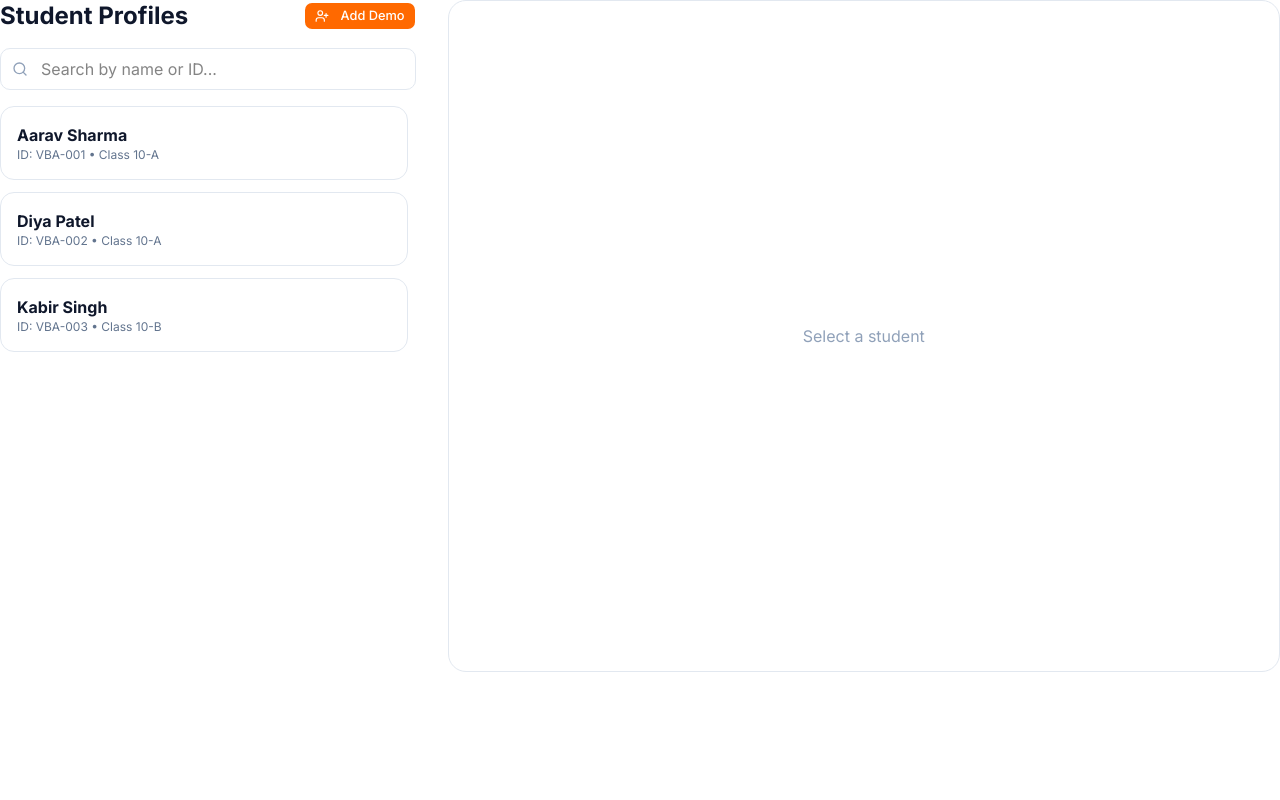
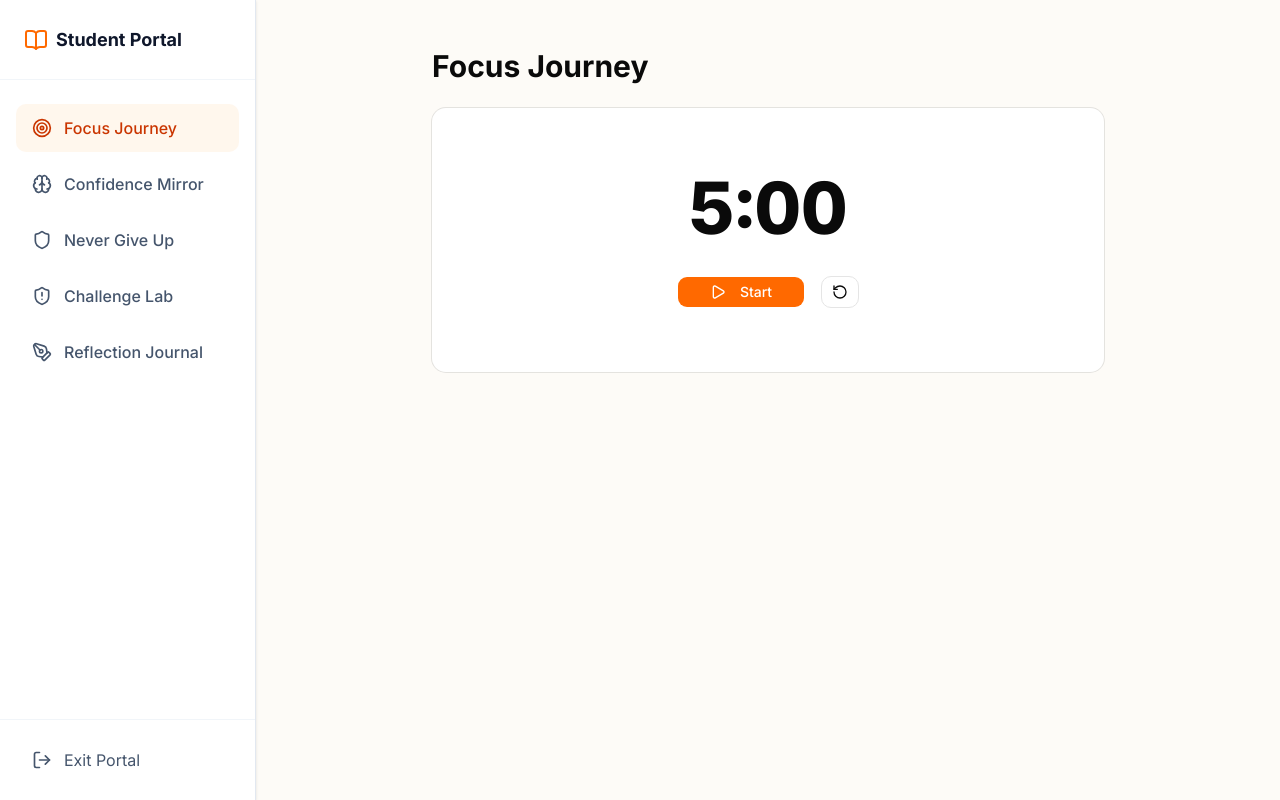
Before and after one commit to kanikashakya13/vivek-beyond-academics, a Next.js app: page /student in a window 1280 px wide. Built offline with nearby package versions, Linux system fonts and the light colour scheme.

Commit message:
Hackathon Prototype: VIVEK Beyond Academics Fully Functional

```diff
--- a/app/dashboard/students/page.tsx
+++ b/app/dashboard/students/page.tsx
@@ -3,19 +3,40 @@ import { useState } from "react";
 import { useApp } from "@/context/AppContext";
 import { Card, CardContent, CardHeader, CardTitle } from "@/components/ui/card";
 import { Button } from "@/components/ui/button";
-import { Search, UserPlus, Target, Brain, Shield, Users } from "lucide-react";
+import { Search, UserPlus } from "lucide-react";
 import { Radar, RadarChart, PolarGrid, PolarAngleAxis, PolarRadiusAxis, ResponsiveContainer } from "recharts";
 
 export default function StudentManagement() {
-  const { students } = useApp();
+  const { students: initialStudents } = useApp();
+  const [students, setStudents] = useState(initialStudents);
   const [searchTerm, setSearchTerm] = useState("");
   const [selectedStudent, setSelectedStudent] = useState<any | null>(null);
 
   const filteredStudents = students.filter(s => s.name.toLowerCase().includes(searchTerm.toLowerCase()) || s.id.toLowerCase().includes(searchTerm.toLowerCase()));
 
+  // FIX: Authentic name generator for the Add Demo button
+  const indianNames = ["Rohan Gupta", "Priya Sharma", "Amit Patel", "Sneha Desai", "Karan Singh", "Anjali Verma", "Vikram Malhotra", "Neha Reddy"];
+
+  const handleAddDemo = () => {
+    const randomName = indianNames[Math.floor(Math.random() * indianNames.length)];
+    const newStudent = {
+      id: `VBA-00${students.length + 1}`,
+      name: randomName,
+      class: "10-Demo",
+      focusScore: Math.floor(Math.random() * 30) + 65,
+      confidence: Math.floor(Math.random() * 30) + 65,
+      resilience: Math.floor(Math.random() * 30) + 65,
+    };
+    setStudents([newStudent, ...students]);
+    setSelectedStudent(newStudent);
+  };
+
   const getDNAData = (student: any) => [
-    { category: 'Focus', score: student.focusScore }, { category: 'Confidence', score: student.confidence },
-    { category: 'Resilience', score: student.resilience }, { category: 'Initiative', score: 85 }, { category: 'Collaboration', score: 78 },
+    { category: 'Focus', score: student.focusScore },
+    { category: 'Confidence', score: student.confidence },
+    { category: 'Resilience', score: student.resilience },
+    { category: 'Initiative', score: 85 },
+    { category: 'Collaboration', score: 78 },
   ];
 
   return (
@@ -23,7 +44,9 @@ export default function StudentManagement() {
       <div className="w-full lg:w-1/3 flex flex-col gap-4">
         <div className="flex justify-between items-center">
           <h2 className="text-2xl font-bold text-slate-900">Student Profiles</h2>
-          <Button size="sm" className="bg-orange-500 hover:bg-orange-600 text-white"><UserPlus className="w-4 h-4 mr-2" /> Add Demo</Button>
+          <Button onClick={handleAddDemo} size="sm" className="bg-orange-500 hover:bg-orange-600 text-white">
+            <UserPlus className="w-4 h-4 mr-2" /> Add Demo
+          </Button>
         </div>
         <div className="relative">
           <Search className="absolute left-3 top-1/2 -translate-y-1/2 w-4 h-4 text-slate-400" />
--- a/app/student/page.tsx
+++ b/app/student/page.tsx
@@ -1,61 +1,132 @@
 "use client";
-import { useState } from "react";
-import { useApp } from "@/context/AppContext";
-import { Card, CardContent, CardHeader, CardTitle } from "@/components/ui/card";
+import { useState, useEffect } from "react";
+import { useRouter } from "next/navigation";
+import { Card, CardHeader, CardTitle, CardContent } from "@/components/ui/card";
 import { Button } from "@/components/ui/button";
-import { Search, UserPlus, Target, Brain, Shield, Users } from "lucide-react";
-import { Radar, RadarChart, PolarGrid, PolarAngleAxis, PolarRadiusAxis, ResponsiveContainer } from "recharts";
+import { BookOpen, Target, Brain, Shield, LogOut, Mic, Play, Pause, RotateCcw, CheckCircle2, ShieldAlert, PenTool } from "lucide-react";
 
-export default function StudentManagement() {
-  const { students } = useApp();
-  const [searchTerm, setSearchTerm] = useState("");
-  const [selectedStudent, setSelectedStudent] = useState<any | null>(null);
+export default function StudentPortal() {
+  const router = useRouter();
+  const [activeTab, setActiveTab] = useState("focus");
 
-  const filteredStudents = students.filter(s => s.name.toLowerCase().includes(searchTerm.toLowerCase()) || s.id.toLowerCase().includes(searchTerm.toLowerCase()));
+  // Timer State
+  const [timeLeft, setTimeLeft] = useState(300);
+  const [timerActive, setTimerActive] = useState(false);
+  useEffect(() => {
+    let interval: NodeJS.Timeout;
+    if (timerActive && timeLeft > 0) interval = setInterval(() => setTimeLeft((p) => p - 1), 1000);
+    else if (timeLeft === 0) setTimerActive(false);
+    return () => clearInterval(interval);
+  }, [timerActive, timeLeft]);
 
-  const getDNAData = (student: any) => [
-    { category: 'Focus', score: student.focusScore }, { category: 'Confidence', score: student.confidence },
-    { category: 'Resilience', score: student.resilience }, { category: 'Initiative', score: 85 }, { category: 'Collaboration', score: 78 },
-  ];
+  // UI States
+  const [isRecording, setIsRecording] = useState(false);
+  const [recordSaved, setRecordSaved] = useState(false);
+  const [puzzleAnswer, setPuzzleAnswer] = useState("");
+  const [puzzleFeedback, setPuzzleFeedback] = useState("");
+  const [reflection, setReflection] = useState("");
+  const [scenarioDone, setScenarioDone] = useState(false);
+
+  const handlePuzzleSubmit = () => {
+    setPuzzleFeedback(puzzleAnswer.toLowerCase().trim() === "echo" ? "Correct! Great job persevering." : "Not quite. Try again!");
+  };
 
   return (
-    <div className="flex flex-col lg:flex-row gap-8 h-[calc(100vh-8rem)]">
-      <div className="w-full lg:w-1/3 flex flex-col gap-4">
-        <div className="flex justify-between items-center">
-          <h2 className="text-2xl font-bold text-slate-900">Student Profiles</h2>
-          <Button size="sm" className="bg-orange-500 hover:bg-orange-600 text-white"><UserPlus className="w-4 h-4 mr-2" /> Add Demo</Button>
+    <div className="flex h-screen bg-[#FDFBF7] overflow-hidden">
+      {/* Sidebar */}
+      <aside className="w-64 bg-white border-r border-slate-200 flex flex-col z-10 shadow-sm">
+        <div className="h-20 flex items-center px-6 border-b border-slate-100">
+          <BookOpen className="text-orange-500 w-6 h-6 mr-2" />
+          <span className="font-bold text-lg text-slate-900">Student Portal</span>
         </div>
-        <div className="relative">
-          <Search className="absolute left-3 top-1/2 -translate-y-1/2 w-4 h-4 text-slate-400" />
-          <input type="text" placeholder="Search by name or ID..." className="w-full pl-10 pr-4 py-2 border border-slate-200 rounded-lg outline-none" value={searchTerm} onChange={(e) => setSearchTerm(e.target.value)} />
+        <nav className="flex-1 px-4 py-6 space-y-2 overflow-y-auto">
+          <button onClick={() => setActiveTab("focus")} className={`w-full flex items-center gap-3 px-4 py-3 rounded-lg font-medium transition-colors ${activeTab === 'focus' ? 'bg-orange-50 text-orange-700' : 'text-slate-600 hover:bg-slate-50'}`}><Target className="w-5 h-5" /> Focus Journey</button>
+          <button onClick={() => setActiveTab("confidence")} className={`w-full flex items-center gap-3 px-4 py-3 rounded-lg font-medium transition-colors ${activeTab === 'confidence' ? 'bg-blue-50 text-blue-700' : 'text-slate-600 hover:bg-slate-50'}`}><Brain className="w-5 h-5" /> Confidence Mirror</button>
+          <button onClick={() => setActiveTab("resilience")} className={`w-full flex items-center gap-3 px-4 py-3 rounded-lg font-medium transition-colors ${activeTab === 'resilience' ? 'bg-emerald-50 text-emerald-700' : 'text-slate-600 hover:bg-slate-50'}`}><Shield className="w-5 h-5" /> Never Give Up</button>
+          <button onClick={() => setActiveTab("challenge")} className={`w-full flex items-center gap-3 px-4 py-3 rounded-lg font-medium transition-colors ${activeTab === 'challenge' ? 'bg-purple-50 text-purple-700' : 'text-slate-600 hover:bg-slate-50'}`}><ShieldAlert className="w-5 h-5" /> Challenge Lab</button>
+          <button onClick={() => setActiveTab("journal")} className={`w-full flex items-center gap-3 px-4 py-3 rounded-lg font-medium transition-colors ${activeTab === 'journal' ? 'bg-pink-50 text-pink-700' : 'text-slate-600 hover:bg-slate-50'}`}><PenTool className="w-5 h-5" /> Reflection Journal</button>
+        </nav>
+        <div className="p-4 border-t border-slate-100">
+          <button onClick={() => router.push("/")} className="flex items-center gap-3 px-4 py-3 w-full text-left rounded-lg text-slate-600 hover:bg-red-50 hover:text-red-600"><LogOut className="w-5 h-5" /> Exit Portal</button>
         </div>
-        <div className="flex-1 overflow-y-auto space-y-3 pr-2">
-          {filteredStudents.map(student => (
-            <div key={student.id} onClick={() => setSelectedStudent(student)} className={`p-4 rounded-xl border cursor-pointer ${selectedStudent?.id === student.id ? 'border-orange-500 bg-orange-50' : 'border-slate-200 bg-white'}`}>
-              <h3 className="font-bold text-slate-900">{student.name}</h3>
-              <p className="text-xs text-slate-500">ID: {student.id} • Class {student.class}</p>
-            </div>
-          ))}
-        </div>
-      </div>
-      <div className="w-full lg:w-2/3 bg-white border border-slate-200 rounded-2xl p-6 overflow-y-auto">
-        {selectedStudent ? (
-          <div className="space-y-8">
-            <h2 className="text-3xl font-bold text-slate-900">{selectedStudent.name}</h2>
-            <Card className="bg-slate-50 shadow-none border-none">
-              <CardHeader><CardTitle>Growth DNA</CardTitle></CardHeader>
-              <CardContent className="h-[300px]">
-                <ResponsiveContainer width="100%" height="100%">
-                  <RadarChart cx="50%" cy="50%" outerRadius="80%" data={getDNAData(selectedStudent)}>
-                    <PolarGrid stroke="#cbd5e1" /><PolarAngleAxis dataKey="category" tick={{ fill: '#475569', fontSize: 12 }} /><PolarRadiusAxis angle={30} domain={[0, 100]} tick={false} />
-                    <Radar name="Student" dataKey="score" stroke="#f97316" fill="#f97316" fillOpacity={0.4} />
-                  </RadarChart>
-                </ResponsiveContainer>
-              </CardContent>
-            </Card>
+      </aside>
+
+      {/* Main Content */}
+      <main className="flex-1 overflow-y-auto p-12 relative">
+        {/* FOCUS */}
+        {activeTab === "focus" && (
+          <div className="max-w-2xl mx-auto space-y-6">
+            <h1 className="text-3xl font-bold">Focus Journey</h1>
+            <Card className="bg-white"><CardContent className="p-12 flex flex-col items-center justify-center space-y-8">
+              <div className="text-7xl font-extrabold tabular-nums">{Math.floor(timeLeft / 60)}:{(timeLeft % 60).toString().padStart(2, '0')}</div>
+              <div className="flex gap-4">
+                <Button onClick={() => setTimerActive(!timerActive)} className="bg-orange-500 hover:bg-orange-600 w-32 text-white">{timerActive ? <Pause className="w-4 h-4 mr-2"/> : <Play className="w-4 h-4 mr-2"/>} {timerActive ? "Pause" : "Start"}</Button>
+                <Button variant="outline" onClick={() => { setTimeLeft(300); setTimerActive(false); }}><RotateCcw className="w-4 h-4" /></Button>
+              </div>
+            </CardContent></Card>
           </div>
-        ) : (<div className="h-full flex items-center justify-center text-slate-400">Select a student</div>)}
-      </div>
+        )}
+
+        {/* CONFIDENCE */}
+        {activeTab === "confidence" && (
+          <div className="max-w-2xl mx-auto space-y-6">
+            <h1 className="text-3xl font-bold">Confidence Mirror</h1>
+            <Card className="bg-white"><CardContent className="p-12 text-center space-y-6">
+              <div className={`w-24 h-24 rounded-full flex items-center justify-center mx-auto transition-colors ${isRecording ? 'bg-red-100 animate-pulse' : 'bg-blue-100'}`}><Mic className={`w-12 h-12 ${isRecording ? 'text-red-500' : 'text-blue-500'}`} /></div>
+              <h3 className="text-2xl font-bold">"Explain your favorite hobby"</h3>
+              {recordSaved ? (
+                <div className="flex flex-col items-center text-green-600 gap-2 font-bold py-4"><CheckCircle2 className="w-8 h-8" /> Recording Saved!</div>
+              ) : (
+                <Button onClick={() => { setIsRecording(!isRecording); if(isRecording) setRecordSaved(true); }} className={`w-full py-6 text-lg text-white ${isRecording ? 'bg-red-500 hover:bg-red-600' : 'bg-blue-600 hover:bg-blue-700'}`}>{isRecording ? "Stop Recording" : "Start Recording"}</Button>
+              )}
+            </CardContent></Card>
+          </div>
+        )}
+
+        {/* RESILIENCE */}
+        {activeTab === "resilience" && (
+          <div className="max-w-2xl mx-auto space-y-6">
+            <h1 className="text-3xl font-bold">Never Give Up</h1>
+            <Card className="bg-white"><CardContent className="p-6 space-y-4">
+              <p className="text-lg font-medium p-6 bg-emerald-50 text-emerald-900 rounded-xl">"I speak without a mouth... What am I?"</p>
+              <input type="text" placeholder="Type answer..." className="w-full p-4 border rounded-xl" value={puzzleAnswer} onChange={(e) => setPuzzleAnswer(e.target.value)} />
+              {puzzleFeedback && <p className="font-bold text-emerald-600">{puzzleFeedback}</p>}
+              <Button onClick={handlePuzzleSubmit} className="w-full bg-emerald-600 text-white py-6 rounded-xl">Submit Answer</Button>
+            </CardContent></Card>
+          </div>
+        )}
+
+        {/* CHALLENGE LAB */}
+        {activeTab === "challenge" && (
+          <div className="max-w-2xl mx-auto space-y-6">
+            <h1 className="text-3xl font-bold">Challenge Lab</h1>
+            <Card className="bg-white"><CardContent className="p-8 space-y-6">
+              <div className="p-6 bg-purple-50 rounded-xl"><h3 className="text-xl font-bold text-purple-900 mb-2">The Lost Item</h3><p className="text-purple-800">"You find a valuable item in the corridor. What do you do?"</p></div>
+              {!scenarioDone ? (
+                <div className="space-y-3">
+                  <Button variant="outline" className="w-full justify-start py-6" onClick={() => setScenarioDone(true)}>A. Give it to a teacher.</Button>
+                  <Button variant="outline" className="w-full justify-start py-6" onClick={() => setScenarioDone(true)}>B. Try to identify the owner.</Button>
+                  <Button variant="outline" className="w-full justify-start py-6" onClick={() => setScenarioDone(true)}>C. Ignore it.</Button>
+                </div>
+              ) : (
+                <div className="text-center p-6 bg-green-50 rounded-xl text-green-700 font-bold"><CheckCircle2 className="w-12 h-12 mx-auto mb-2"/> Decision Recorded. Your reflection is saved in your Growth DNA.</div>
+              )}
+            </CardContent></Card>
+          </div>
+        )}
+
+        {/* JOURNAL */}
+        {activeTab === "journal" && (
+          <div className="max-w-2xl mx-auto space-y-6">
+            <h1 className="text-3xl font-bold">Reflection Journal</h1>
+            <Card className="bg-white"><CardContent className="p-8 space-y-4">
+              <label className="font-bold text-slate-700">What did you learn today?</label>
+              <textarea placeholder="Write your thoughts..." className="w-full p-4 border rounded-xl min-h-[150px]" value={reflection} onChange={(e) => setReflection(e.target.value)} />
+              <Button onClick={() => { setReflection(""); alert("Journal entry saved securely."); }} className="bg-pink-600 hover:bg-pink-700 text-white w-full py-6">Save Entry</Button>
+            </CardContent></Card>
+          </div>
+        )}
+      </main>
     </div>
   );
 }
```
Also changed, not shown: app/api/chat/route.ts (+4 -4 lines), app/dashboard/layout.tsx (+8 -7 lines), app/dashboard/page.tsx (+28 -5 lines), app/dashboard/settings/page.tsx (+14 -2 lines), app/login/page.tsx (+40 -26 lines).
